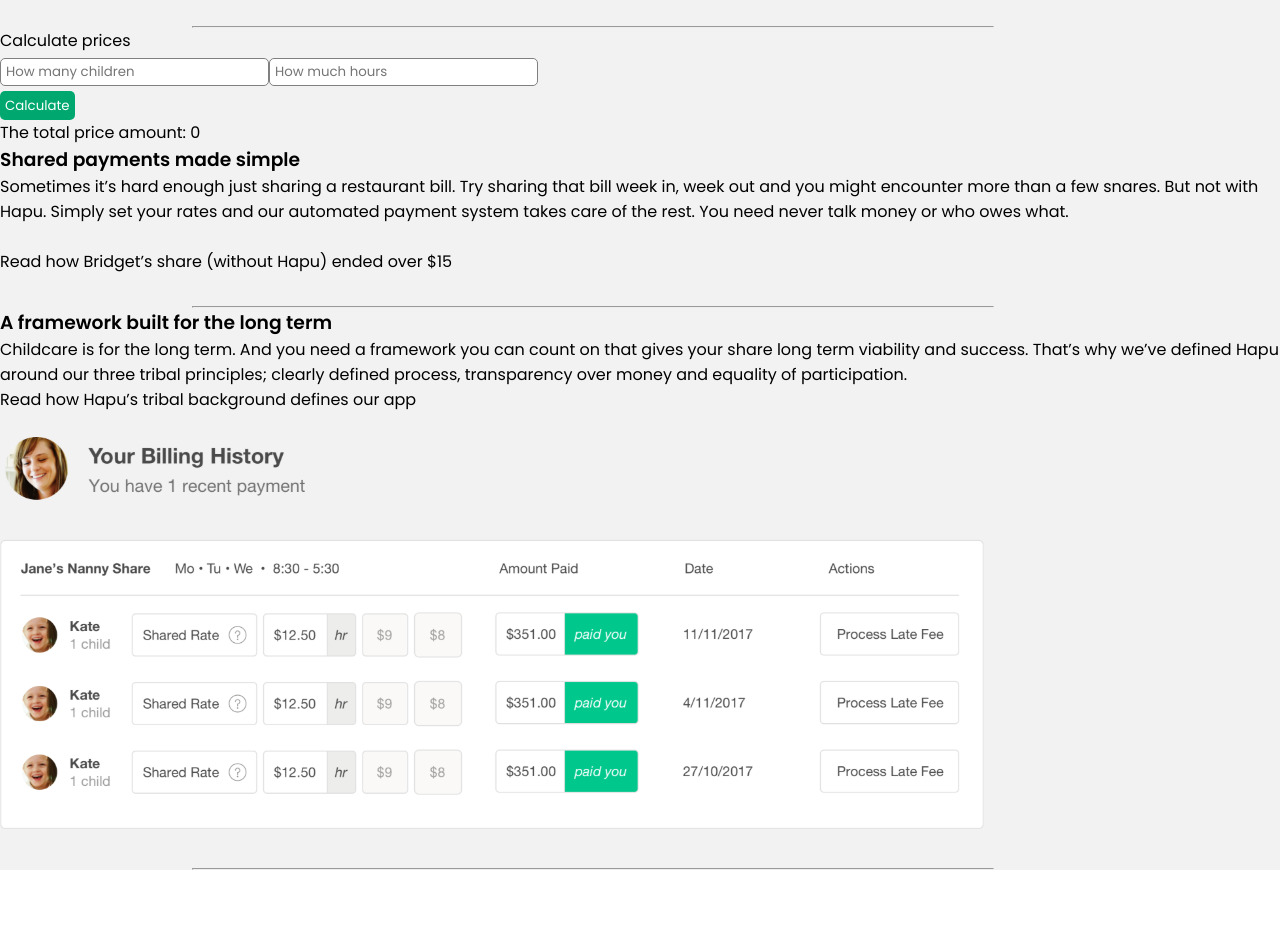
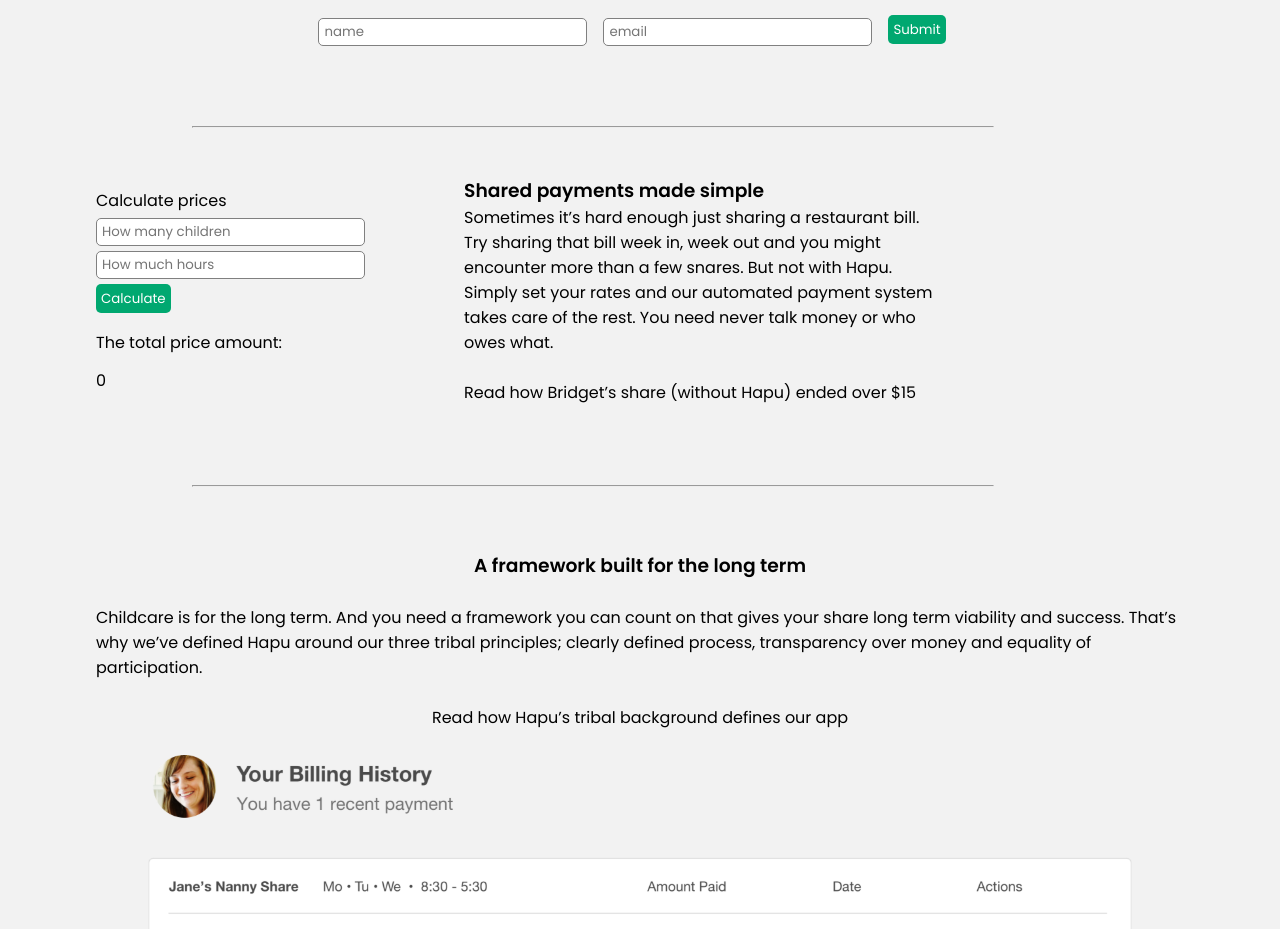
Before and after one commit to AndersonPedrosa35/ChallengeJungleDevs, a React (Create React App) app: page / in a window 1280 px wide. Shown: the part 1600-2529 px from the top of the page. Before the commit the page ends 2470 px from the top, so only its background shows below. Built offline with nearby package versions, Linux system fonts and the light colour scheme.

Commit message:
Organizando o código

```diff
--- a/src/Pages/Home.js
+++ b/src/Pages/Home.js
@@ -1,107 +1,21 @@
-import React, { useState } from 'react';
+import React from 'react';
 import About from '../components/About';
+import Framework from '../components/Framework';
 import Hero from '../components/Hero';
-import framework from '../assets/framework.svg';
+import Market from '../components/Market';
+import Prices from '../components/Prices';
 
 export default function Home() {
-  const [amountChild, setAmountChild] = useState({
-    child: '',
-    hours: '',
-  });
-  const [totalPrice, setTotalPrice] = useState(0);
-
-  function calculatePrice(child, hours) {
-    let sumDescount = child > 2 ? 0.75 : 1.25;
-    let children = parseFloat(child) > 1 ? child * ((child * sumDescount) - 15) : 15;
-    setTotalPrice(Math.abs(children * parseFloat(hours)));
-  }
-
   return (
     <div className="home">
       <Hero />
       <About />
       <hr className="separator"/>
-      <section className="market">
-        <h2>Are you a parent without a nanny and looking to share?</h2>
-        <p>Leave us your name and email and we’ll
-          update you as soon as a share becomes available in your area!</p>
-      </section>
-      <form className="market-form" onSubmit={ (e) => e.preventDefault() }>
-        <label htmlFor="market-name" className="label">
-          <input className="input" id="market-name" placeholder="name" />
-        </label>
-        <label htmlFor="market-email" className="label">
-          <input className="input" id="market-email" placeholder="email" />
-        </label>
-        <button type="submit">Submit</button>
-      </form>
+      <Market />
       <hr className="separator"/>
-      <section className="prices">
-        <section className="options-prices">
-          <form onSubmit={ (e) => e.preventDefault() }>
-            <label htmlFor="child" className="label">
-              Calculate prices
-              <br />
-              <input
-                id="child"
-                type="number"
-                className="input label"
-                placeholder="How many children"
-                value={amountChild.child}
-                onChange={ ({ target }) => setAmountChild({...amountChild, child: target.value}) }
-              />
-            </label>
-            <label htmlFor="hour" className="label">
-              <input
-                id="hour"
-                type="number"
-                className="input label"
-                placeholder="How much hours"
-                value={ amountChild.hours }
-                onChange={ ({ target }) => setAmountChild({...amountChild, hours: target.value}) }
-              />
-            </label>
-            <br />
-            <button
-              className="label"
-              type="submit"
-              onClick={ () => calculatePrice(amountChild.child, amountChild.hours) }
-            >
-              Calculate
-            </button>
-          </form>
-          <span className="label">
-            The total price amount:
-          </span>
-          { totalPrice ? `  ${totalPrice}` : `  0` }
-        </section>
-        <section className="description-prices">
-          <h3>Shared payments made simple</h3>
-          <p>
-            Sometimes it’s hard enough just sharing a restaurant bill.
-            Try sharing that bill week in, week out and you might encounter
-            more than a few snares. But not with Hapu. Simply set your rates
-            and our automated payment system takes care of the rest. You need
-            never talk money or who owes what.
-          </p>
-          <br />
-          <p>Read how Bridget’s share (without Hapu) ended over $15</p>
-        </section>
-      </section>
+      <Prices />
       <hr className="separator"/>
-      <section className="framework">
-        <h3>A framework built for the long term</h3>
-        <p>
-          Childcare is for the long term. And you need a framework
-          you can count on that gives your share long term viability
-          and success. That’s why we’ve defined Hapu around our three
-          tribal principles; clearly defined process, transparency
-          over money and equality of participation.
-        </p>
-        <p>Read how Hapu’s tribal background defines our app </p>
-        <br />
-        <img src={ framework } alt="framework" />
-      </section>
+      <Framework />
       <hr className="separator"/>
     </div>
   )
--- /dev/null
+++ b/src/components/Framework.js
@@ -0,0 +1,23 @@
+import React from 'react';
+import framework from '../assets/framework.svg';
+import '../styles/Framework.css';
+
+export default function Framework() {
+  return (
+    <section className="framework">
+      <h3>A framework built for the long term</h3>
+      <br />
+      <p>
+        Childcare is for the long term. And you need a framework
+        you can count on that gives your share long term viability
+        and success. That’s why we’ve defined Hapu around our three
+        tribal principles; clearly defined process, transparency
+        over money and equality of participation.
+      </p>
+      <br />
+      <p>Read how Hapu’s tribal background defines our app </p>
+      <br />
+      <img src={ framework } alt="framework" />
+    </section>
+  )
+}
--- /dev/null
+++ b/src/components/Market.js
@@ -0,0 +1,23 @@
+import React from 'react';
+import '../styles/Market.css';
+
+export default function Market() {
+  return (
+    <>
+    <section className="market">
+      <h2>Are you a parent without a nanny and looking to share?</h2>
+      <p>Leave us your name and email and we’ll
+        update you as soon as a share becomes available in your area!</p>
+    </section>
+    <form className="market-form" onSubmit={ (e) => e.preventDefault() }>
+      <label htmlFor="market-name" className="label">
+        <input className="input" id="market-name" placeholder="name" />
+      </label>
+      <label htmlFor="market-email" className="label">
+        <input className="input" id="market-email" placeholder="email" />
+      </label>
+      <button type="submit">Submit</button>
+    </form>
+  </>
+  )
+}
--- /dev/null
+++ b/src/components/Prices.js
@@ -0,0 +1,71 @@
+import React, { useState } from 'react';
+import '../styles/Prices.css';
+
+export default function Prices() {
+  const [amountChild, setAmountChild] = useState({
+    child: '',
+    hours: '',
+  });
+  const [totalPrice, setTotalPrice] = useState(0);
+
+  function calculatePrice(child, hours) {
+    let sumDescount = child > 2 ? 0.75 : 1.25;
+    let children = parseFloat(child) > 1 ? child * ((child * sumDescount) - 15) : 15;
+    setTotalPrice(Math.abs(children * parseFloat(hours)));
+  }
+
+  return (
+    <section className="prices">
+      <section className="options-prices">
+        <form onSubmit={ (e) => e.preventDefault() }>
+          <label htmlFor="child" className="label">
+            Calculate prices
+            <br />
+            <input
+              id="child"
+              type="number"
+              className="input label"
+              placeholder="How many children"
+              value={amountChild.child}
+              onChange={ ({ target }) => setAmountChild({...amountChild, child: target.value}) }
+            />
+          </label>
+          <label htmlFor="hour" className="label">
+            <input
+              id="hour"
+              type="number"
+              className="input label"
+              placeholder="How much hours"
+              value={ amountChild.hours }
+              onChange={ ({ target }) => setAmountChild({...amountChild, hours: target.value}) }
+            />
+          </label>
+          <br />
+          <button
+            className="label"
+            type="submit"
+            onClick={ () => calculatePrice(amountChild.child, amountChild.hours) }
+          >
+            Calculate
+          </button>
+        </form>
+        <span className="label">
+          The total price amount:
+        </span>
+        { totalPrice ? `  ${totalPrice}` : `  0` }
+      </section>
+      <section className="description-prices">
+        <h3>Shared payments made simple</h3>
+        <p>
+          Sometimes it’s hard enough just sharing a restaurant bill.
+          Try sharing that bill week in, week out and you might encounter
+          more than a few snares. But not with Hapu. Simply set your rates
+          and our automated payment system takes care of the rest. You need
+          never talk money or who owes what.
+        </p>
+        <br />
+        <p>Read how Bridget’s share (without Hapu) ended over $15</p>
+      </section>
+    </section>
+  )
+}
--- /dev/null
+++ b/src/styles/Framework.css
@@ -0,0 +1,7 @@
+.framework {
+  align-items: center;
+  display: flex;
+  flex-direction: column;
+  margin: 0 2rem 0 2rem;
+  padding: 4rem;
+}
--- /dev/null
+++ b/src/styles/Market.css
@@ -0,0 +1,10 @@
+.market-form {
+  align-items: center;
+  display: flex;
+  justify-content: center;
+  margin: 3rem 1rem 5rem 0;
+}
+
+.market-form input {
+  margin-right: 1rem;
+}
--- /dev/null
+++ b/src/styles/Prices.css
@@ -0,0 +1,16 @@
+.prices {
+  display: flex;
+  padding: 3rem 3rem 3rem 6rem;
+}
+
+.options-prices {
+  display: flex;
+  flex-direction: column;
+  justify-content: space-evenly;
+  width: 20rem;
+}
+
+.description-prices {
+  margin-left: 3rem;
+  width: 30rem;
+}
```
Also changed, not shown: src/assets/app.svg (added).
